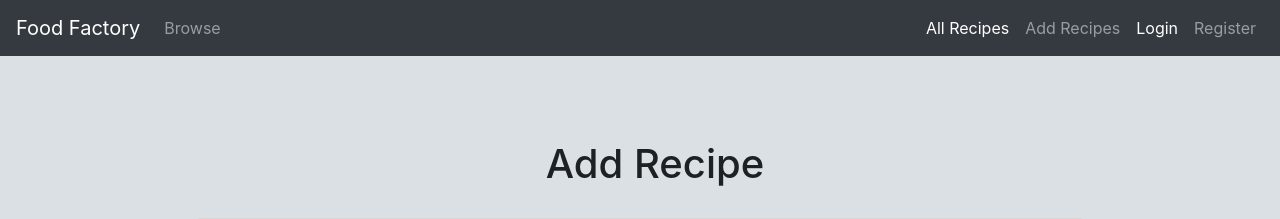
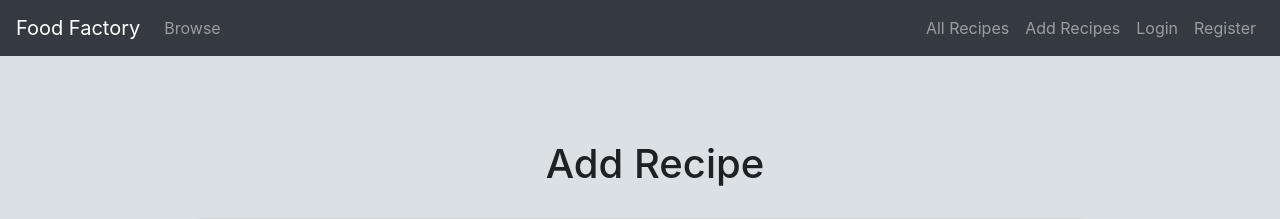
Before and after one commit to MatijaBas/Food-Factory, a Flask app: page /add_recipe in a window 1280 px wide. Shown: the top 219 px of the page. Run offline with Flask 2, Linux system fonts and the light colour scheme; data that the repository does not hold is empty; some libraries are stand-ins or nearby versions.

Commit message:
Finalised README and HTML for project submission

```diff
--- a/static/css/style.css
+++ b/static/css/style.css
@@ -80,10 +80,6 @@ article {
     padding: 30px;
 }
 
-.add-recipe {
-
-}
-
 /* --------------------Footer------------------------- */
 footer {
     padding-top: 2rem;
--- a/templates/addrecipe.html
+++ b/templates/addrecipe.html
@@ -1,6 +1,6 @@
 {% extends 'base.html'%} {% block content %}
 
-<h1 class="add-recipe" style="
+<h1 style="
     margin-top: 40px;
     margin-left: 30px;
     margin-bottom: 30px;
--- a/templates/base.html
+++ b/templates/base.html
@@ -33,13 +33,13 @@
                 </button>
 				<div class="collapse navbar-collapse" id="navbarCollapse">
 					<ul class="navbar-nav ml-auto">
-						<li class="nav-item active">
+						<li class="nav-item">
 							<a class="nav-link" href="{{url_for('all_recipes')}}">All Recipes</a>
 						</li>
 						<li class="nav-item">
 							<a class="nav-link" href="{{url_for('add_recipe')}}">Add Recipes</a>
 						</li>
-						<li class="nav-item active">
+						<li class="nav-item">
 							<a class="nav-link" href="{{ url_for('login') }}">Login</a>
 						</li>
 						<li class="nav-item">
```
